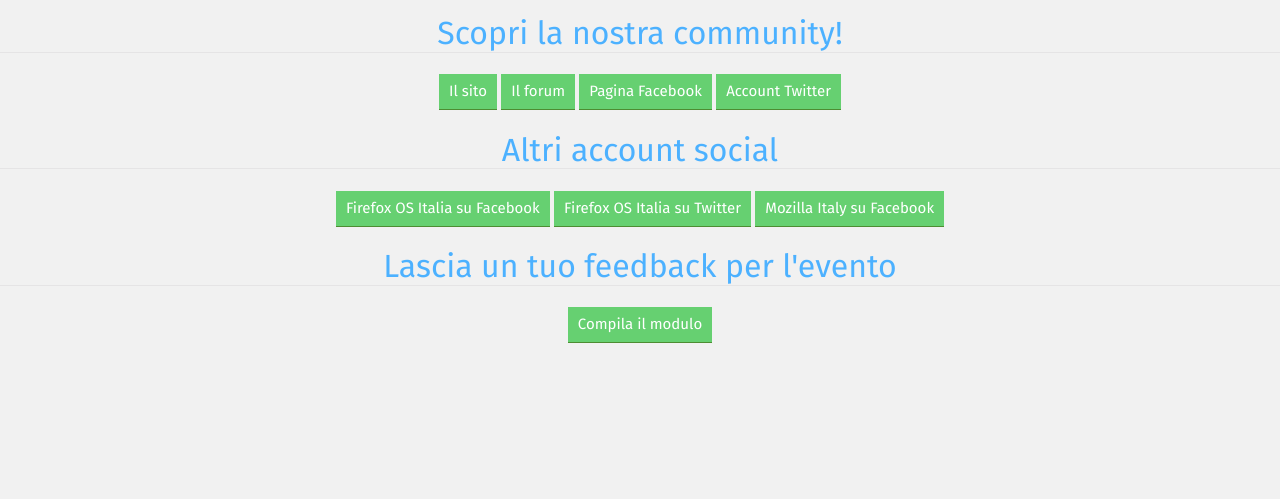
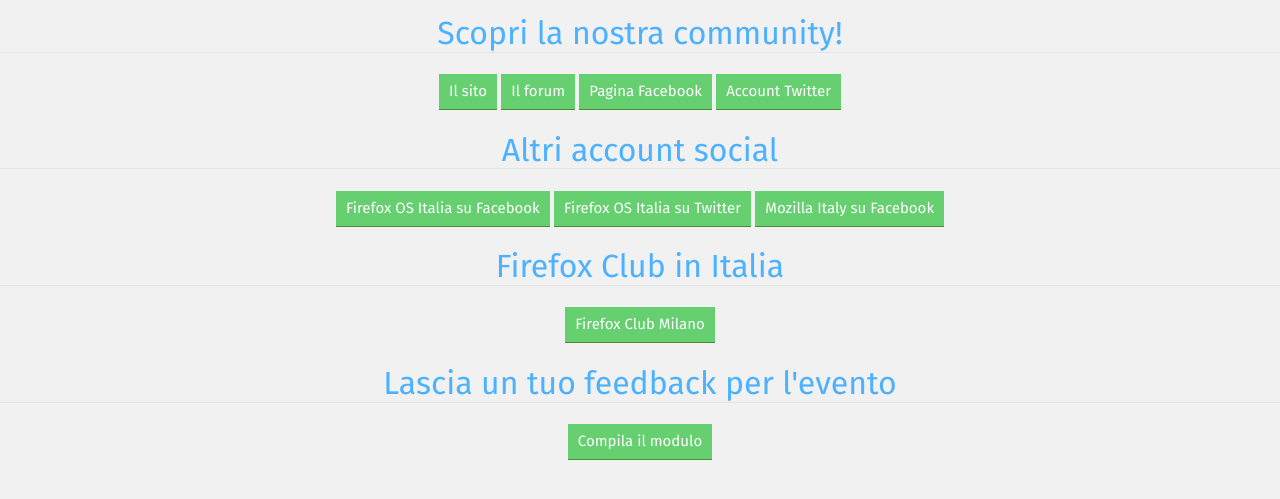
Before and after one commit to MozillaItalia/mozillaitalia.github.old, a plain HTML site: page index.htm in a window 1280 px wide. Shown: the part 237-736 px from the top of the page. Drawn offline with nearby package versions, Linux system fonts and the light colour scheme.

Commit message:
firefox club milano

```diff
--- a/index.htm
+++ b/index.htm
@@ -30,6 +30,8 @@
     <a href="https://www.facebook.com/firefoxosit" class="btn">Firefox OS Italia su Facebook</a>
     <a href="https://twitter.com/firefoxosit" class="btn">Firefox OS Italia su Twitter</a>
     <a href="https://www.facebook.com/MozillaItaly" class="btn">Mozilla Italy su Facebook</a>
+    <h1>Firefox Club in Italia</h1>
+    <a href="http://firefoxmilano.altervista.org/" class="btn">Firefox Club Milano</a>
     <h1>Lascia un tuo feedback per l'evento</h1>
     <a href="https://docs.google.com/forms/d/1kqvl2sfp1ZvAj0Zdy9PAI71CBHZsAtlcBf85zr9cWwY/viewform" class="btn">Compila il modulo</a>
   </div>
```
